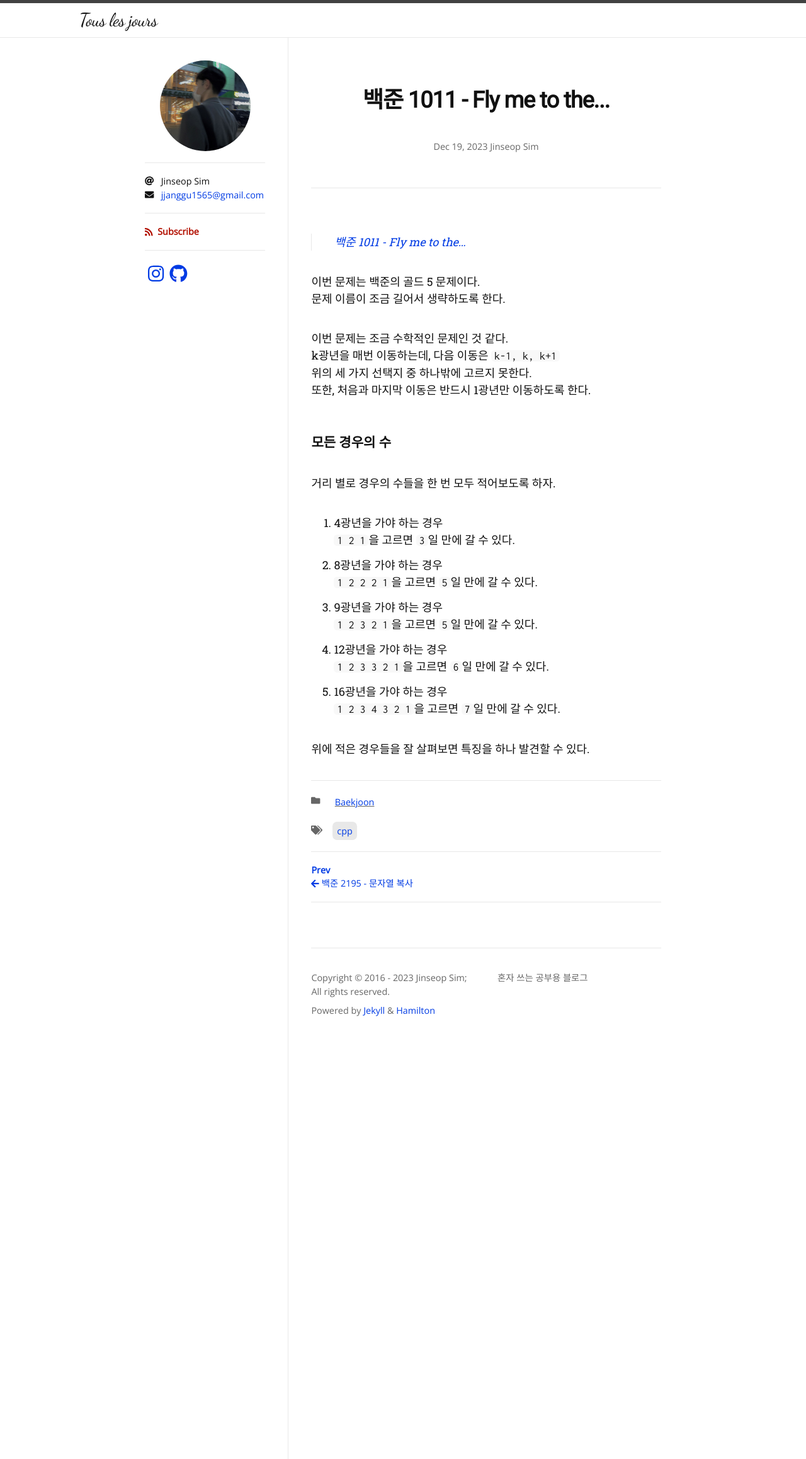
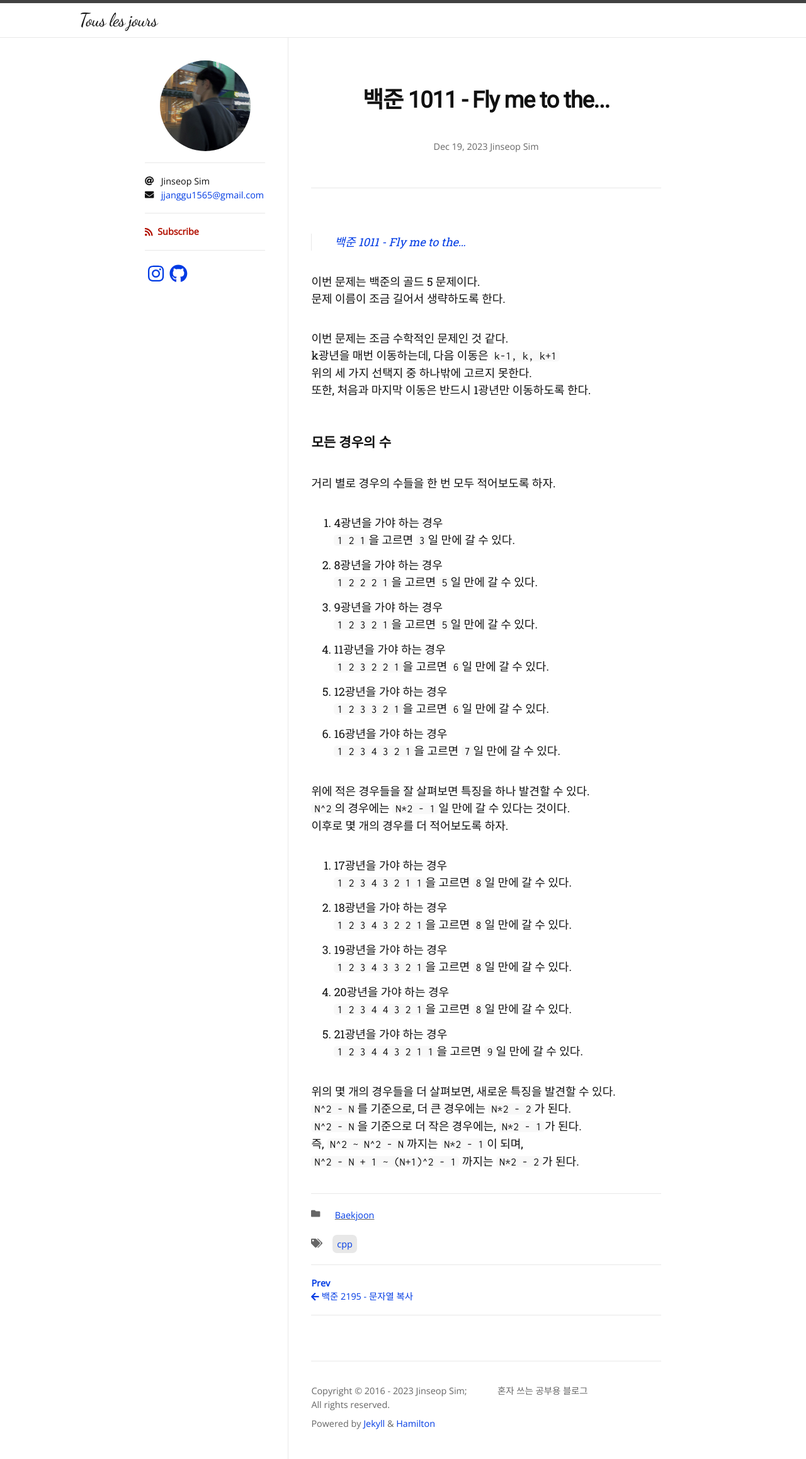
Before and after one commit to Jinseop-Sim/Jinseop-Sim.github.io, a Jekyll site: the page built from _posts/2023-12-19-bj-1011.md, in a window 1280 px wide. Shown: the whole page at 63% size. Built offline with Jekyll 4.4.1, drawn with Linux system fonts in a browser that asks for light colours; nearby versions of some CDN libraries; some web fonts are replaced.

Commit message:
글 수정

````diff
--- a/_posts/2023-12-19-bj-1011.md
+++ b/_posts/2023-12-19-bj-1011.md
@@ -25,9 +25,30 @@
 ```1 2 2 2 1```을 고르면 ```5```일 만에 갈 수 있다.
 3. 9광년을 가야 하는 경우
 ```1 2 3 2 1```을 고르면 ```5```일 만에 갈 수 있다.
-4. 12광년을 가야 하는 경우
+4. 11광년을 가야 하는 경우
+```1 2 3 2 2 1```을 고르면 ```6```일 만에 갈 수 있다.
+6. 12광년을 가야 하는 경우
 ```1 2 3 3 2 1```을 고르면 ```6```일 만에 갈 수 있다.
-5. 16광년을 가야 하는 경우
+7. 16광년을 가야 하는 경우
 ```1 2 3 4 3 2 1```을 고르면 ```7```일 만에 갈 수 있다.
 
 위에 적은 경우들을 잘 살펴보면 특징을 하나 발견할 수 있다.
+```N^2```의 경우에는 ```N*2 - 1```일 만에 갈 수 있다는 것이다.
+이후로 몇 개의 경우를 더 적어보도록 하자.
+
+8. 17광년을 가야 하는 경우
+```1 2 3 4 3 2 1 1```을 고르면 ```8```일 만에 갈 수 있다.
+9. 18광년을 가야 하는 경우
+```1 2 3 4 3 2 2 1```을 고르면 ```8```일 만에 갈 수 있다.
+10. 19광년을 가야 하는 경우
+```1 2 3 4 3 3 2 1```을 고르면 ```8```일 만에 갈 수 있다.
+11. 20광년을 가야 하는 경우
+```1 2 3 4 4 3 2 1```을 고르면 ```8```일 만에 갈 수 있다.
+12. 21광년을 가야 하는 경우
+```1 2 3 4 4 3 2 1 1```을 고르면 ```9```일 만에 갈 수 있다.
+
+위의 몇 개의 경우들을 더 살펴보면, 새로운 특징을 발견할 수 있다.
+```N^2 - N```를 기준으로, 더 큰 경우에는 ```N*2 - 2```가 된다.
+```N^2 - N```을 기준으로 더 작은 경우에는, ```N*2 - 1```가 된다.
+즉, ```N^2 ~ N^2 - N```까지는 ```N*2 - 1```이 되며,
+```N^2 - N + 1 ~ (N+1)^2 - 1``` 까지는 ```N*2 - 2```가 된다.
````
